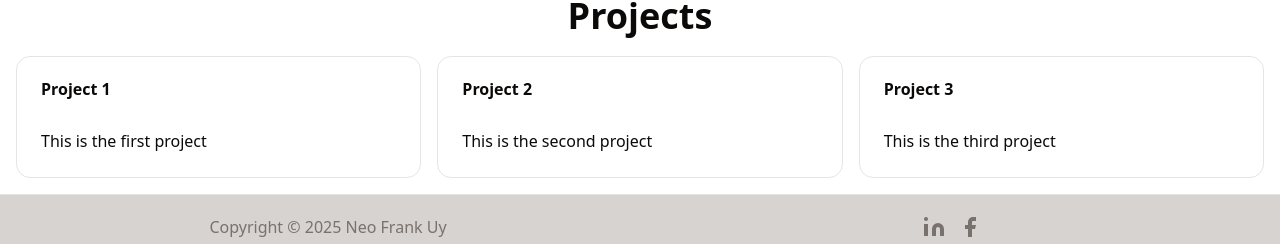
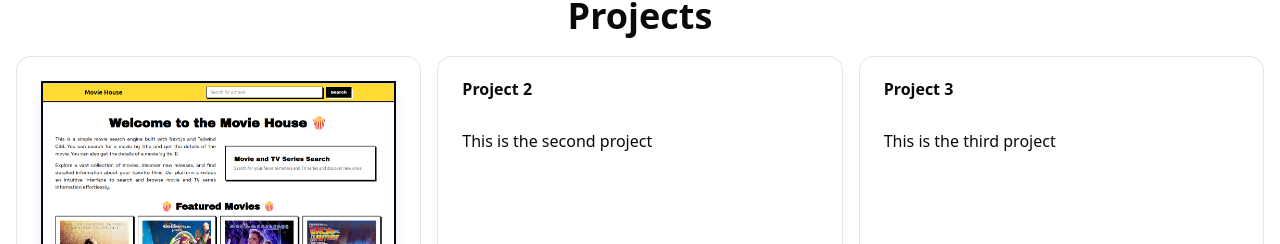
Before and after one commit to neofrank1/portfolie_neo, a Next.js app: page / in a window 1280 px wide. Shown: the part 556-800 px from the top of the page. Built offline with nearby package versions, Linux system fonts and the light colour scheme.

Commit message:
Add image

```diff
--- a/app/page.tsx
+++ b/app/page.tsx
@@ -19,11 +19,16 @@ export default function Home() {
         <h1 className='text-4xl font-bold text-center'>Projects</h1>
         <div className='grid grid-cols-3 gap-4 mt-5'>
           <Card className='shadow-none hover:shadow-md transition-all duration-300'>
+            <CardContent>
+              <Image src="/projects/movie-house.png" alt="" width={500} height={500} className='shadow-lg border-2 border-slate-950'/>
+            </CardContent>
             <CardHeader>
-              <CardTitle>Project 1</CardTitle>
+              <CardTitle className='text-center font-extrabold text-2xl'>Movie House</CardTitle>
             </CardHeader>
             <CardContent>
-              <p>This is the first project</p>
+              <p className='text-justify text-pretty'>This is a simple movie search engine built with Next.js and Tailwind CSS.
+              You can search for a movie by title and get the details of the movie.
+              You can also get the details of a movie by its ID.</p>
             </CardContent>
           </Card>
           <Card className='shadow-none hover:shadow-md transition-all duration-300'>
```
Also changed, not shown: public/projects/movie-house.png (added).
